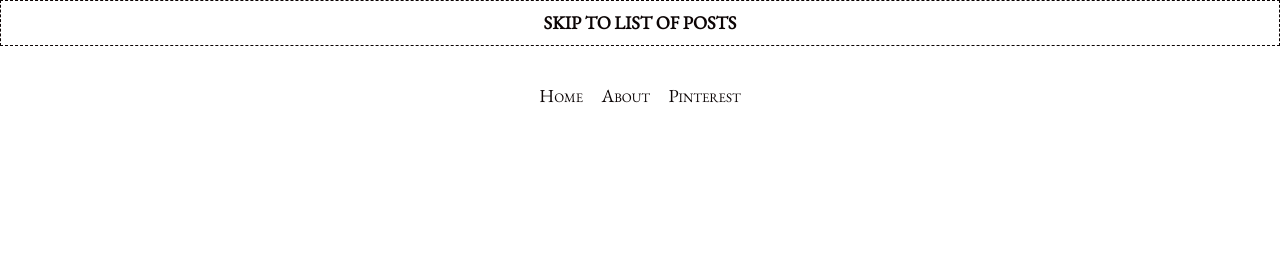
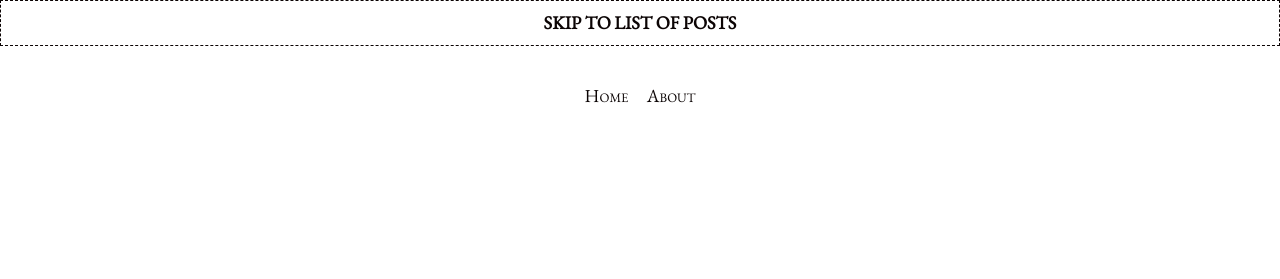
Before and after one commit to akirasyahputra/blog, a Jekyll site: the page built from index.html, in a window 1280 px wide and 900 px high. Shown: the top 279 px of the window. Built offline with Jekyll 4.4.1, drawn with Linux system fonts in a browser that asks for light colours; the list of posts is cut into pages by our own code.

Commit message:
Update menu.yml

```diff
--- a/_data/menu.yml
+++ b/_data/menu.yml
@@ -1,5 +1,2 @@
 - title: About
   url: /about.html
-
-- title: Pinterest
-  url: https://pin.it/54pwNSoQh
```
